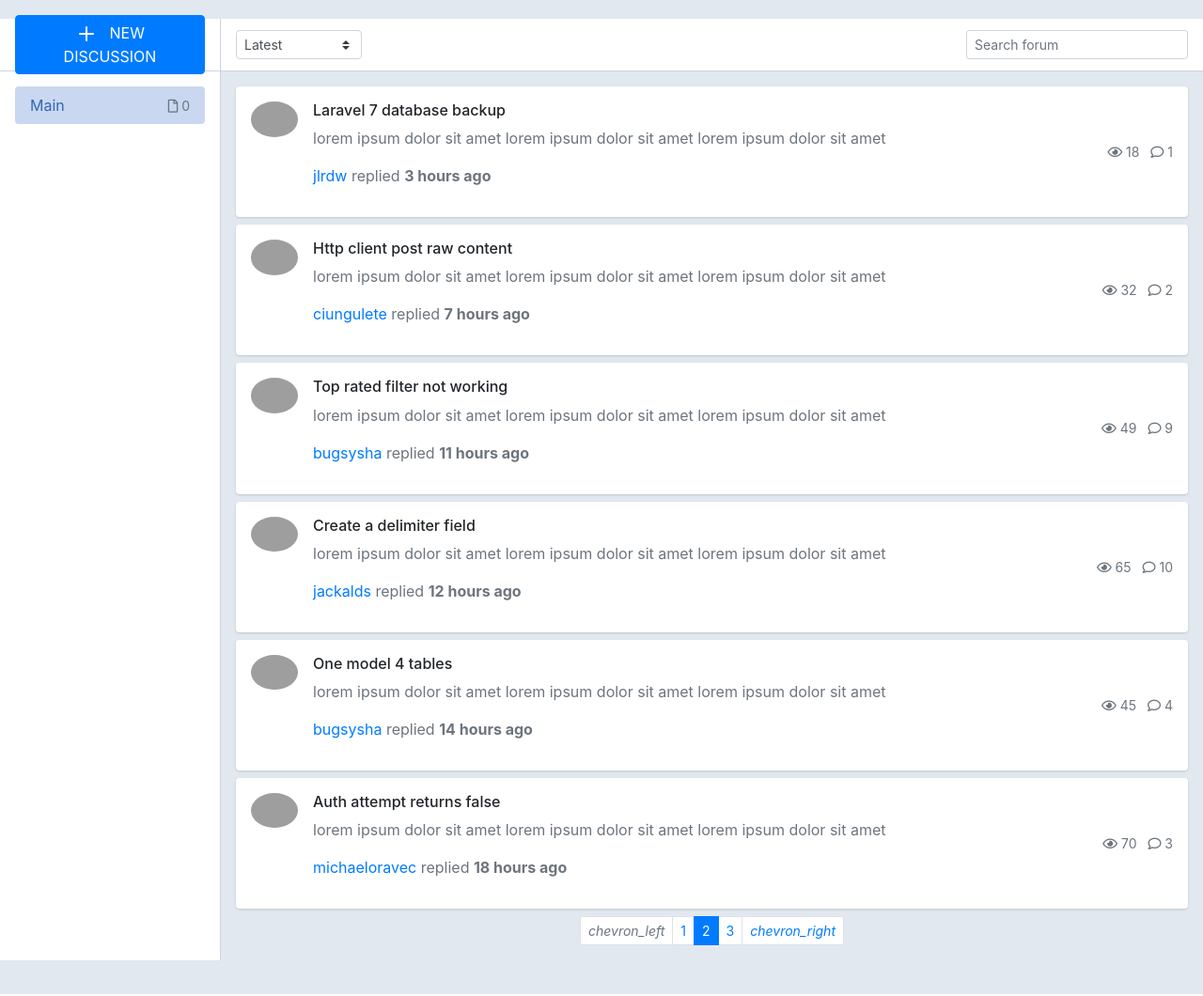
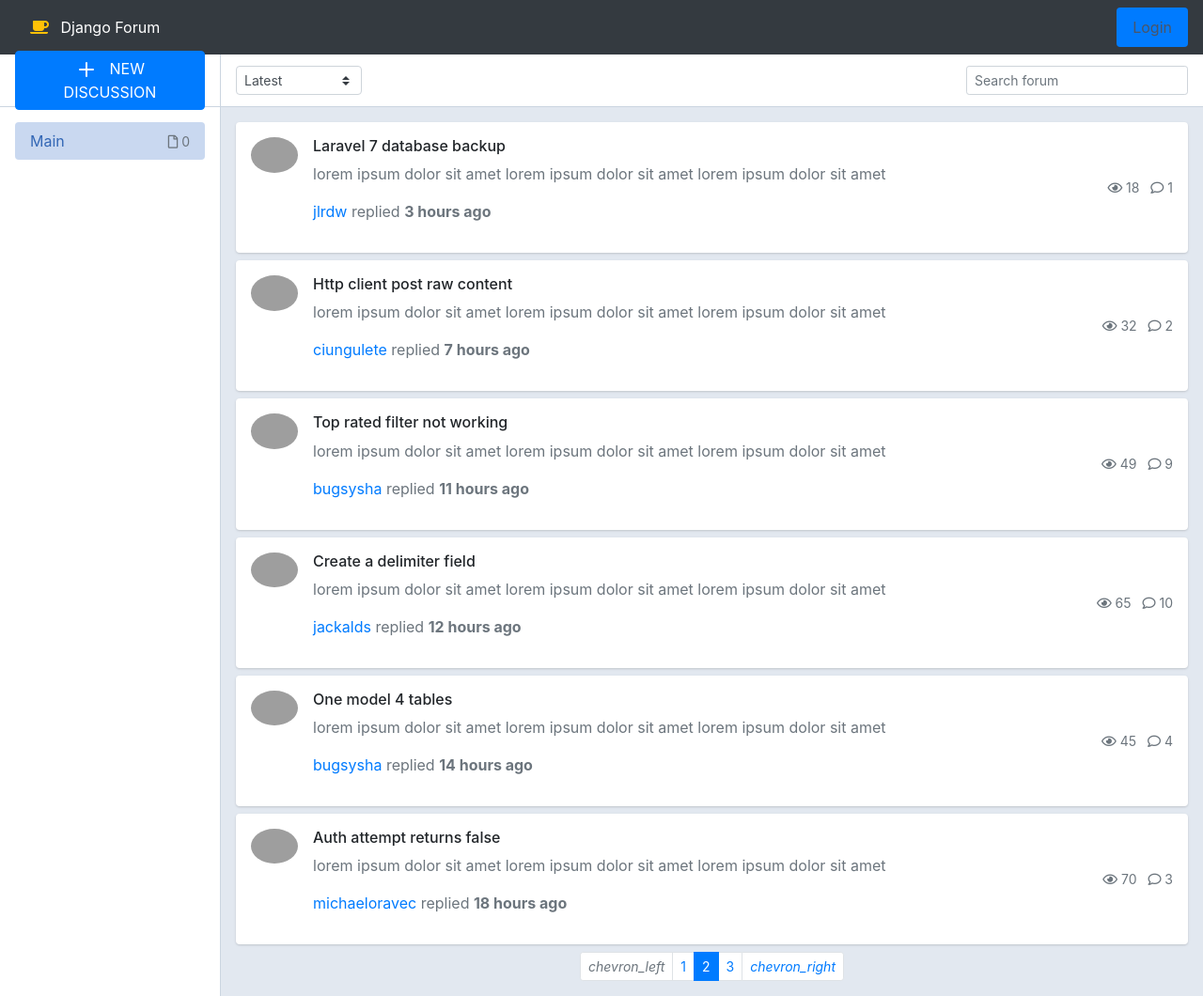
Before and after one commit to hoxas/forum, a Django app: page / in a window 1280 px wide. Shown: the whole page at 94% size. Run offline with Django 4.2, Linux system fonts and the light colour scheme; data that the repository does not hold is empty; some libraries are stand-ins or nearby versions; grey boxes are pictures that could not be loaded.

Commit message:
🤕 Adding top navbar and login/out button & user

```diff
--- a/main/templates/main/main.html
+++ b/main/templates/main/main.html
@@ -18,6 +18,11 @@
     <link rel="stylesheet" href="https://cdnjs.cloudflare.com/ajax/libs/font-awesome/5.12.0-2/css/all.min.css"
         integrity="sha256-46r060N2LrChLLb5zowXQ72/iKKNiw/lAmygmHExk/o=" crossorigin="anonymous" />
     <link rel="stylesheet" href="{% static 'css/main.css' %}" />
+    <style>
+        body {
+            margin: 0;
+        }
+    </style>
 </head>
 
 <body>
@@ -27,6 +32,21 @@
                 <a href="#">upgrade your browser</a> to improve your experience.
             </p>
         <![endif]-->
+    <nav class="navbar navbar-expand bg-dark justify-content-between">
+        <ul class="nav navbar-nav">
+            <li class="nav-item">
+                <a class="nav-link text-white" href="/">
+                    <i class="fas fa-coffee text-warning pl-2 pr-2"></i> Django Forum
+                </a>
+            </li>
+        </ul>
+        {% if data.user.is_authenticated %}
+        <a class="nav-link text-white" href="/account/">{{data.user.username}}</a>
+        <a class="nav-link btn bg-info" href="/account/logout/">Logout</a>
+        {% else %}
+        <a class="nav-link btn bg-primary" href="/account/auth/">Login</a>
+        {% endif %}
+    </nav>
     <div class="inner-wrapper">
         <div class="inner-sidebar">
             <div class="inner-sidebar-header justify-content-center">
```
